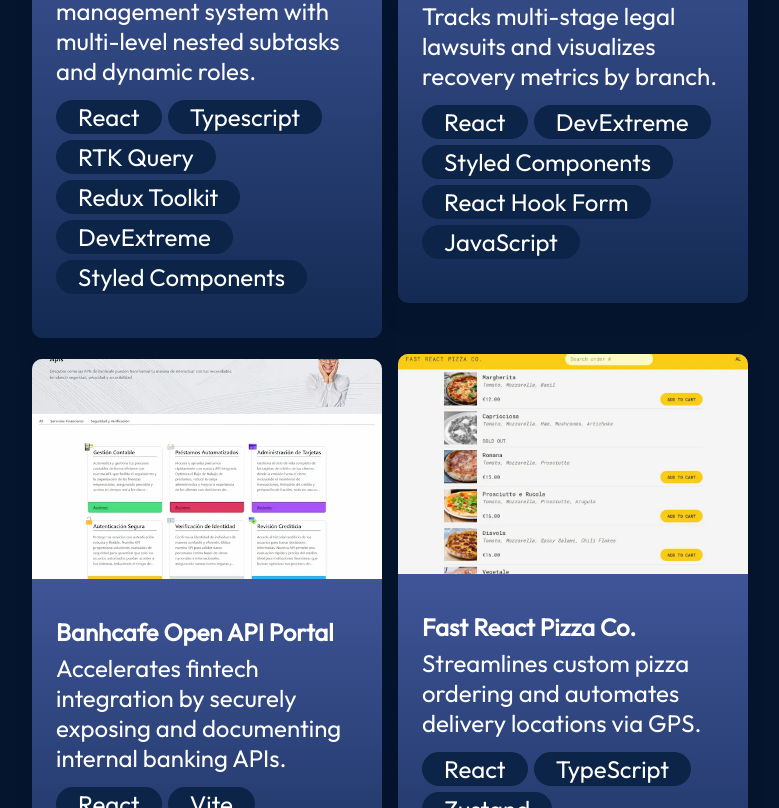
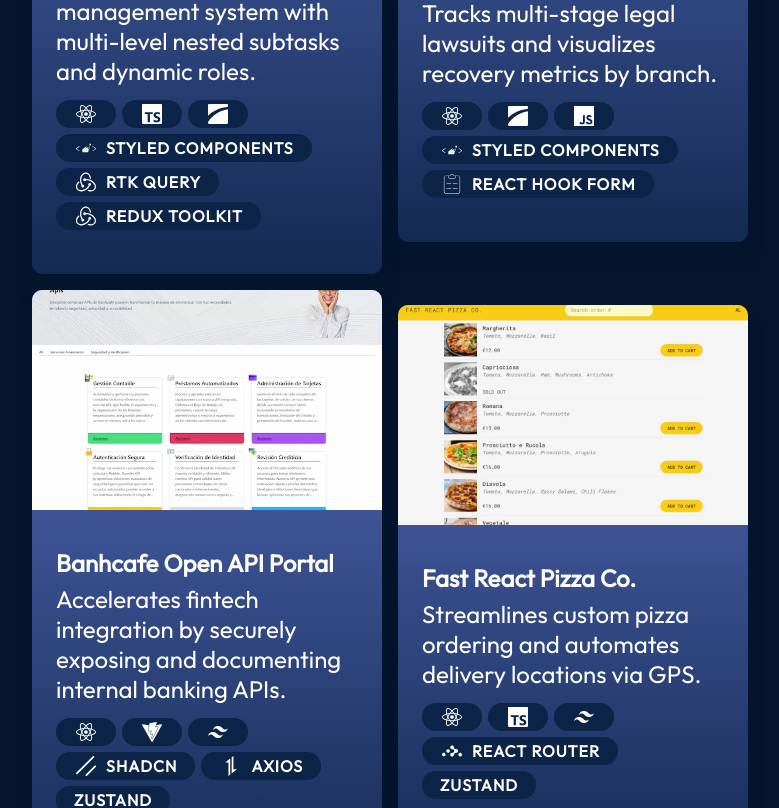
Before and after one commit to albertozelaya5/reactPortfolio, a React (Vite) app: page / in a window 1280 px wide. Shown: the part 2712-3520 px from the top of the page, without its empty margins (250-1029 px from the left). Built offline with nearby package versions, Linux system fonts and the light colour scheme.

Commit message:
feat: add react icons library and update project card v1

```diff
--- a/package.json
+++ b/package.json
@@ -14,7 +14,8 @@
     "@fontsource/roboto": "5.2.10",
     "prop-types": "15.8.1",
     "react": "19.2.6",
-    "react-dom": "19.2.6"
+    "react-dom": "19.2.6",
+    "react-icons": "^5.6.0"
   },
   "devDependencies": {
     "@eslint/js": "9.39.4",
@@ -26,7 +27,7 @@
     "eslint-plugin-react-hooks": "7.1.1",
     "eslint-plugin-react-refresh": "0.5.2",
     "globals": "17.6.0",
-    "vite": "8.0.12",
+    "vite": "8.1.0",
     "vite-plugin-eslint": "1.8.1"
   },
   "packageManager": "pnpm@11.9.0+sha512.bd682d5d03fe525ef7c9fd6780c6884d1e756ac4c9c9fe00c538782824310dcf90e3ddc4f53835f06dfaebd5085e41855e0bcbb3b60de2ac5bbab89e5036f03b"
--- a/src/components/Experience/Experience.jsx
+++ b/src/components/Experience/Experience.jsx
@@ -25,11 +25,7 @@
           {history.map((historyItem, id) => {
             return (
               <li key={id} className={styles.historyItem}>
-                <img
-                  loading="lazy"
-                  src={historyItem.imageSrc}
-                  alt={`${historyItem.organization} Logo`}
-                />
+                <img loading="lazy" src={historyItem.imageSrc} alt={`${historyItem.organization} Logo`} />
                 <div className={styles.historyItemDetails}>
                   <h3>{`${historyItem.role}, ${historyItem.organization}`}</h3>
                   <p>{`${historyItem.startDate} - ${historyItem.endDate}`}</p>
--- a/src/components/Projects/ProjectCard.jsx
+++ b/src/components/Projects/ProjectCard.jsx
@@ -18,15 +18,18 @@
       <img loading="lazy" className={styles.img} src={imageSrc} alt={`Image of ${title}`} />
       <h3 className={styles.title}>{title}</h3>
       <p className={styles.description}>{description}</p>
+
       <ul className={styles.skills}>
-        {skills.map((skill, id) => {
+        {skills.map(({ label, icon: Icon }) => {
           return (
-            <li className={styles.skill} key={id}>
-              {skill}
+            <li className={styles.skill} key={label}>
+              {Icon && <Icon />}
+              {label && <span>{label}</span>}
             </li>
           );
         })}
       </ul>
+
       <div className={styles.links}>
         {demo && (
           <a target="_blank" className={styles.link} href={demo}>
--- a/src/components/Projects/ProjectCard.module.css
+++ b/src/components/Projects/ProjectCard.module.css
@@ -87,11 +87,22 @@
 }
 
 .skill {
-  font-size: 2.4rem;
-  font-weight: 400;
+  display: flex;
+  justify-content: space-between;
+  gap: 0.8rem;
+  align-items: center;
+  font-size: 1.6rem;
+  letter-spacing: 1px;
+  text-transform: uppercase;
+  font-weight: 600;
   border-radius: 10rem;
   background: var(--color-dark);
-  padding: 0.2rem 2.2rem;
+  padding: 0.4rem 1.8rem;
+}
+
+.skill svg {
+  height: 2rem;
+  width: 2.4rem;
 }
 
 .links {
--- a/src/data/projects.js
+++ b/src/data/projects.js
@@ -1,3 +1,17 @@
+import {
+  SiAxios,
+  SiDevexpress,
+  SiJavascript,
+  SiReact,
+  SiReacthookform,
+  SiReactrouter,
+  SiRedux,
+  SiShadcnui,
+  SiStyledcomponents,
+  SiTailwindcss,
+  SiTypescript,
+  SiVite,
+} from "react-icons/si";
 import { imgSrc } from "../assets";
 
 export default [
@@ -6,7 +20,15 @@
     title: "Enterprise Requirements & Workflow Manager",
     imageSrc: imgSrc("projects/requirements-program"),
     description: "Bank-wide task management system with multi-level nested subtasks and dynamic roles.",
-    skills: ["React", "Typescript", "RTK Query", "Redux Toolkit", "DevExtreme", "Styled Components"],
+    skills: [
+      { label: "", icon: SiReact },
+      { label: "", icon: SiTypescript },
+      { label: "", icon: SiDevexpress },
+      { label: "Styled Components", icon: SiStyledcomponents },
+      { label: "RTK Query", icon: SiRedux },
+      { label: "Redux Toolkit", icon: SiRedux },
+    ],
+
     demo: "",
     source: "",
   },
@@ -14,7 +36,13 @@
     title: "Legal Portfolio & Analytics System",
     imageSrc: imgSrc("projects/demands-program"),
     description: "Tracks multi-stage legal lawsuits and visualizes recovery metrics by branch.",
-    skills: ["React", "DevExtreme", "Styled Components", "React Hook Form", "JavaScript"],
+    skills: [
+      { label: "", icon: SiReact },
+      { label: "", icon: SiDevexpress },
+      { label: "", icon: SiJavascript },
+      { label: "Styled Components", icon: SiStyledcomponents },
+      { label: "React Hook Form", icon: SiReacthookform },
+    ],
     demo: "",
     source: "",
   },
@@ -22,17 +50,30 @@
     title: "Banhcafe Open API Portal",
     imageSrc: imgSrc("projects/developerSite"),
     description: "Accelerates fintech integration by securely exposing and documenting internal banking APIs.",
-    skills: ["React", "Vite", "Shadcn/Ui", "Tailwind", "Zustand", "Axios"],
+    skills: [
+      { label: "", icon: SiReact },
+      { label: "", icon: SiVite },
+      { label: "", icon: SiTailwindcss },
+      { label: "Shadcn", icon: SiShadcnui },
+      { label: "Axios", icon: SiAxios },
+      { label: "Zustand", icon: null },
+    ],
     demo: "",
     source: "https://github.com/albertozelaya5/developerSite",
   },
 
-  //* PROJECTS FROM COURSES
+  // //* PROJECTS FROM COURSES
   {
     title: "Fast React Pizza Co.",
     imageSrc: imgSrc("projects/reactPizza"),
     description: "Streamlines custom pizza ordering and automates delivery locations via GPS.",
-    skills: ["React", "TypeScript", "Zustand", "React Router", "Tailwind CSS"],
+    skills: [
+      { label: "", icon: SiReact },
+      { label: "", icon: SiTypescript },
+      { label: "", icon: SiTailwindcss },
+      { label: "React Router", icon: SiReactrouter },
+      { label: "Zustand", icon: null },
+    ],
     demo: "https://react-pizza-zustand.netlify.app/",
     source: "https://github.com/albertozelaya5/react-pizza-zustand",
   },
@@ -40,7 +81,12 @@
     title: "React Quiz App",
     imageSrc: imgSrc("projects/reactQuiz"),
     description: "Simulates timed dynamic test environments with persistent score tracking.",
-    skills: ["React", "useReducer", "JSON Server", "State Management"],
+    skills: [
+      { label: "", icon: SiReact },
+      { label: "useReducer", icon: null },
+      { label: "JSON Server", icon: null },
+      { label: "State Management", icon: null },
+    ],
     demo: "https://reactquizappal.netlify.app/",
     source: "https://github.com/albertozelaya5/reactQuizApp",
   },
```
Also changed, not shown: src/index.css (+8 -1 lines), 1 other file (tests, documents, lock files or other folders).
